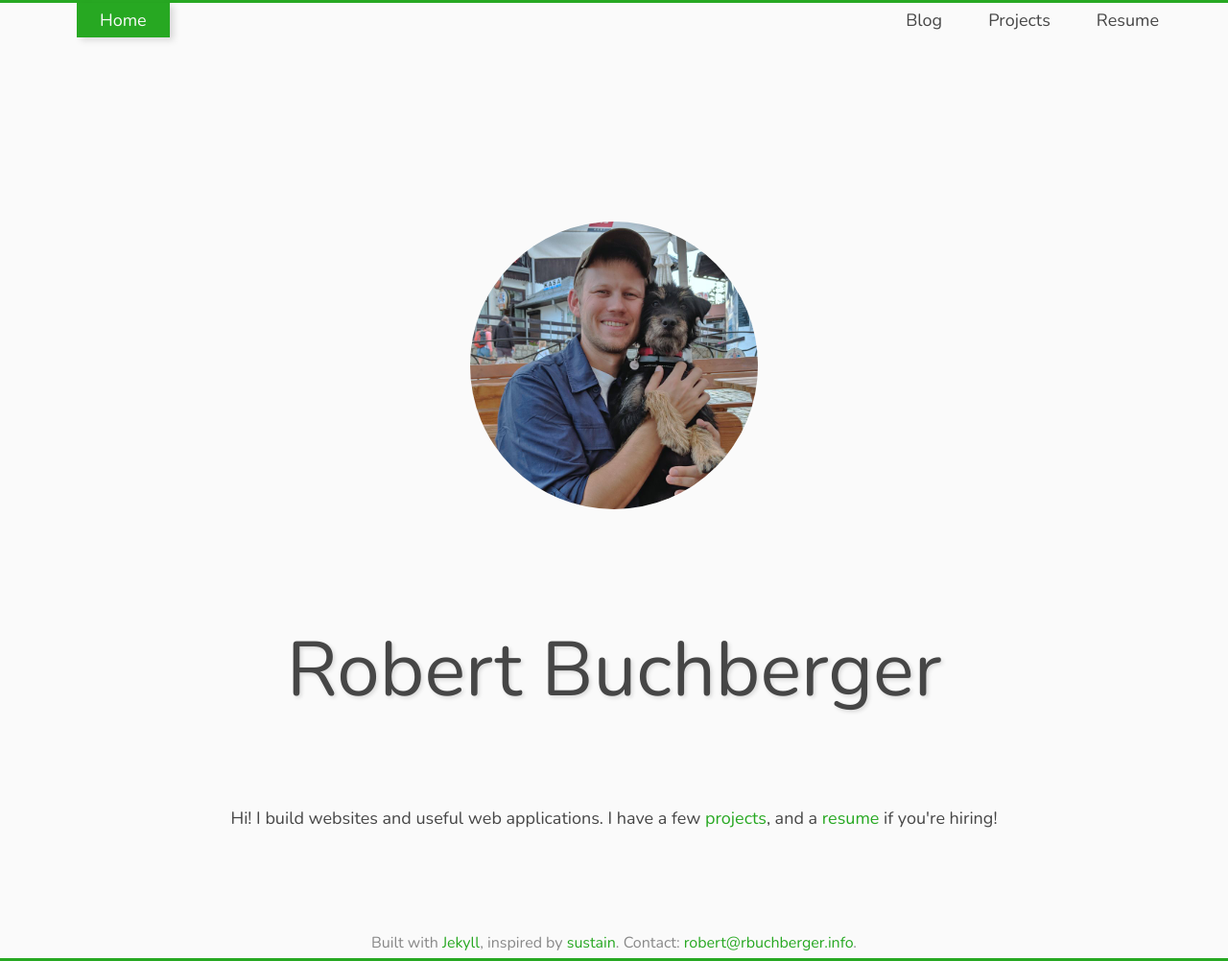
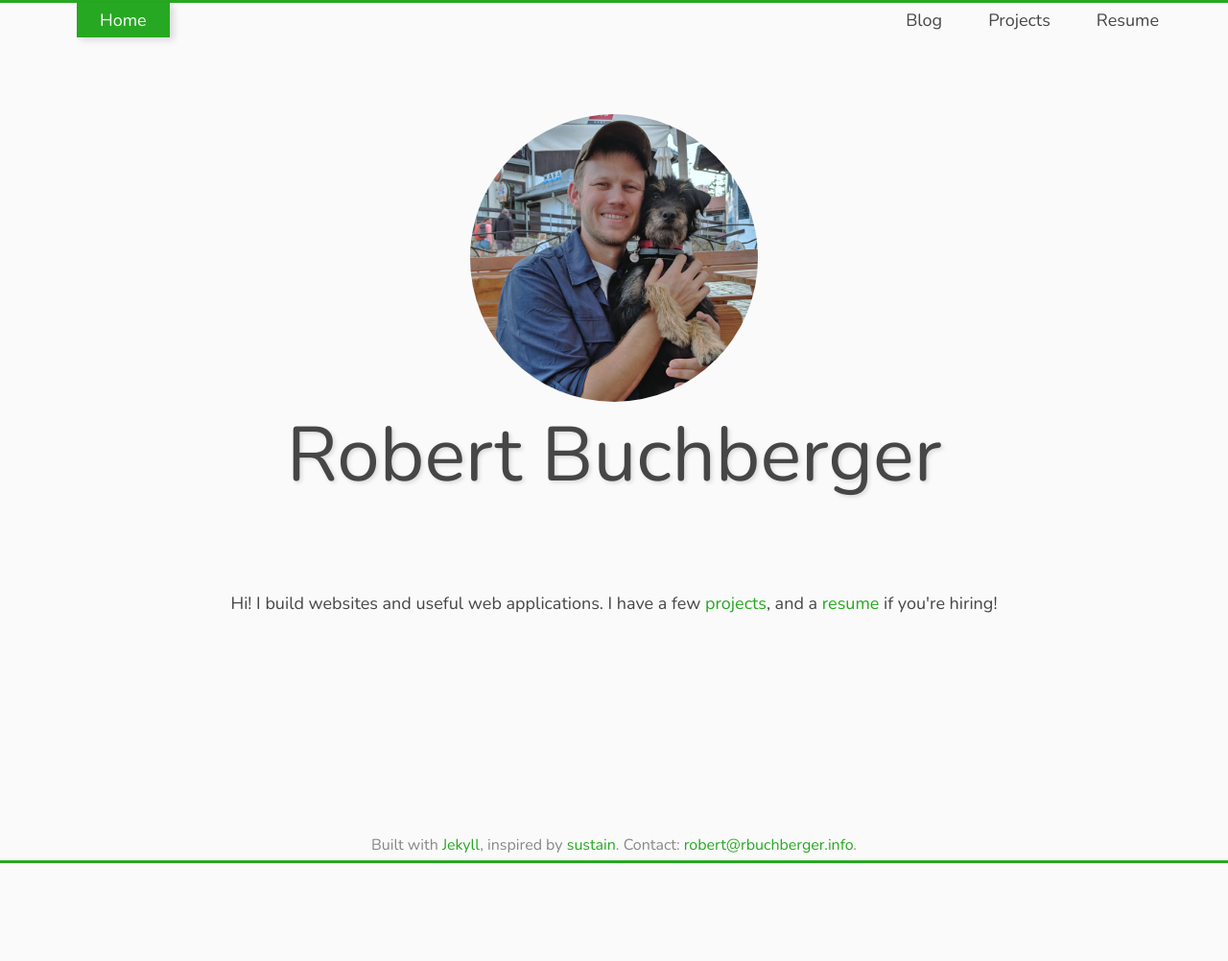
Before and after one commit to rbuchberger/robert-buchberger.com, a Jekyll site: the page built from index.html, in a window 1280 px wide. Shown: the whole page at 96% size. Built offline with Jekyll 4.4.1, drawn with Linux system fonts in a browser that asks for light colours; after the commit the page ends 900 px from its top, so only the background shows below that.

Commit message:
style improvement and css refactoring

```diff
--- a/_sass/_layout.scss
+++ b/_sass/_layout.scss
@@ -31,8 +31,8 @@
     margin-bottom: 6rem;
 }
 
-article > section {
-    margin-bottom: 4rem;
+section {
+    margin-bottom: 6rem;
 }
 
 section > header {
--- a/_sass/_project_showcase.scss
+++ b/_sass/_project_showcase.scss
@@ -15,7 +15,6 @@
         padding-right: 2rem;
         font-weight: bold;
         text-align: right;
-        text-shadow: 3px 3px 3px rgba(0,0,0,.10);
     }
 
     dd {
@@ -25,7 +24,7 @@
 
 dl.stacked {
 
-    margin-bottom: 3rem;
+    margin-bottom: 2rem;
 
     dd {
         margin-left: 1rem;
--- a/_sass/_typography.scss
+++ b/_sass/_typography.scss
@@ -54,6 +54,12 @@
     li {
         padding-left: .5rem;
     }
+
+    &.sidebar li {
+        list-style-type: none;
+        border-left: 1px solid var(--accent-color);
+        margin-bottom: 1rem;
+    }
 }
 
 .subtitle {
--- a/index.html
+++ b/index.html
@@ -3,7 +3,7 @@
 ---
 <article>
     <header>
-        <img id="portrait" src="images/portrait.jpg" alt="Portrait of Robert">
+        <img class="circle-portrait" src="images/portrait.jpg" alt="Portrait of Robert">
         <h1>Robert Buchberger</h1>
         <p>Hi! I build websites and useful web applications. I have a few <a href="/projects/">projects</a>, and a <a href="/resume/">resume</a> if you're hiring!</p>
     </header>
--- a/main.scss
+++ b/main.scss
@@ -31,12 +31,12 @@
 }
 
 // Index Page
-#portrait {
+.circle-portrait {
     display: block;
     max-width: 80%;
     width: 300px;
-    height: 300px;
+    // height: 300px;
     border-radius: 50%;
     padding: 0;
-    margin: 8rem auto;
+    margin: 1rem auto;
 }
```
